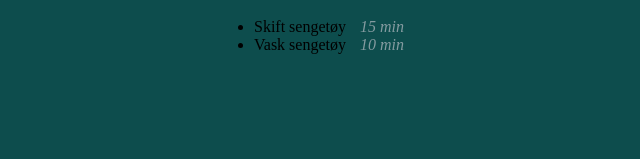
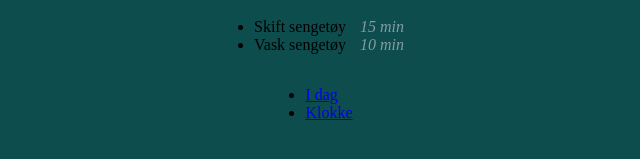
Before and after one commit to stinehso/to-do-app, a plain HTML site: page index.html in a window 1280 px wide. Shown: the part 341-500 px from the top of the page, without its empty margins (331-971 px from the left). Drawn offline with Linux system fonts and the light colour scheme.

Commit message:
Add navbar

```diff
--- a/index.html
+++ b/index.html
@@ -32,6 +32,13 @@
 		</ul>
 	</div>
 
+	<nav>
+		<ul class="bar">
+			<li><a href="index.html">I dag</a></li>
+			<li><a href="tidsvinduer.html">Klokke</a></li>
+		</ul>
+	</nav>
+
 	<script type="text/javascript" src="script.js"></script>
 </body>
 </html>
```
